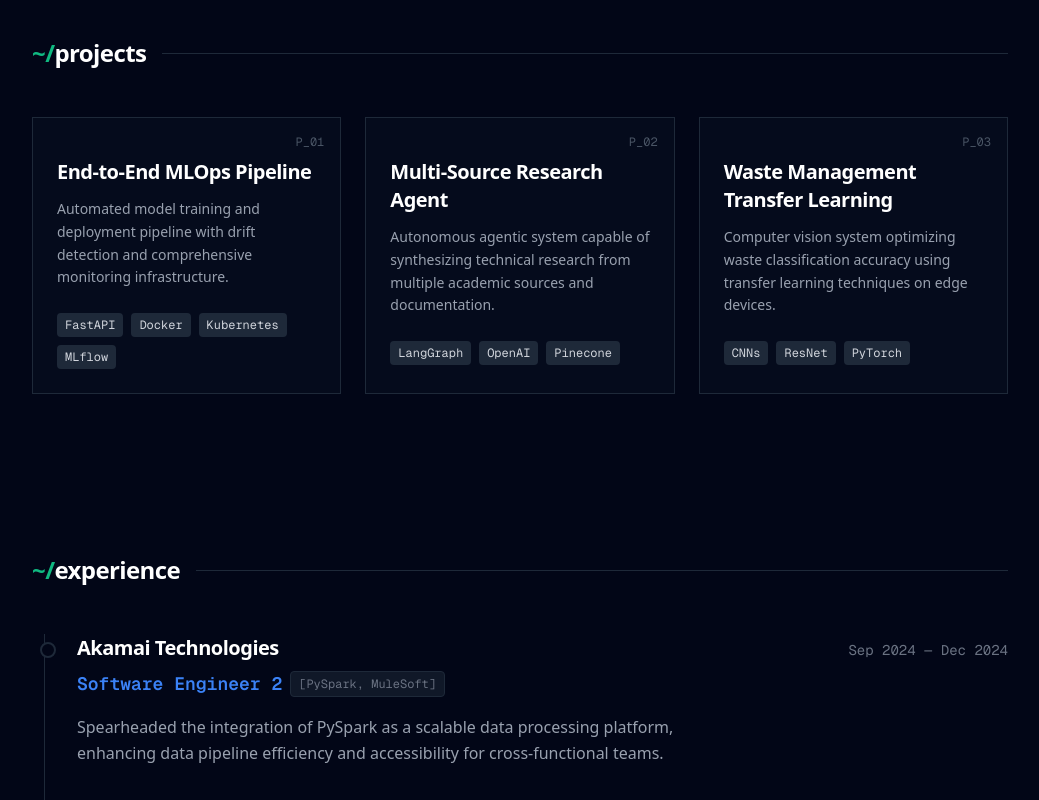
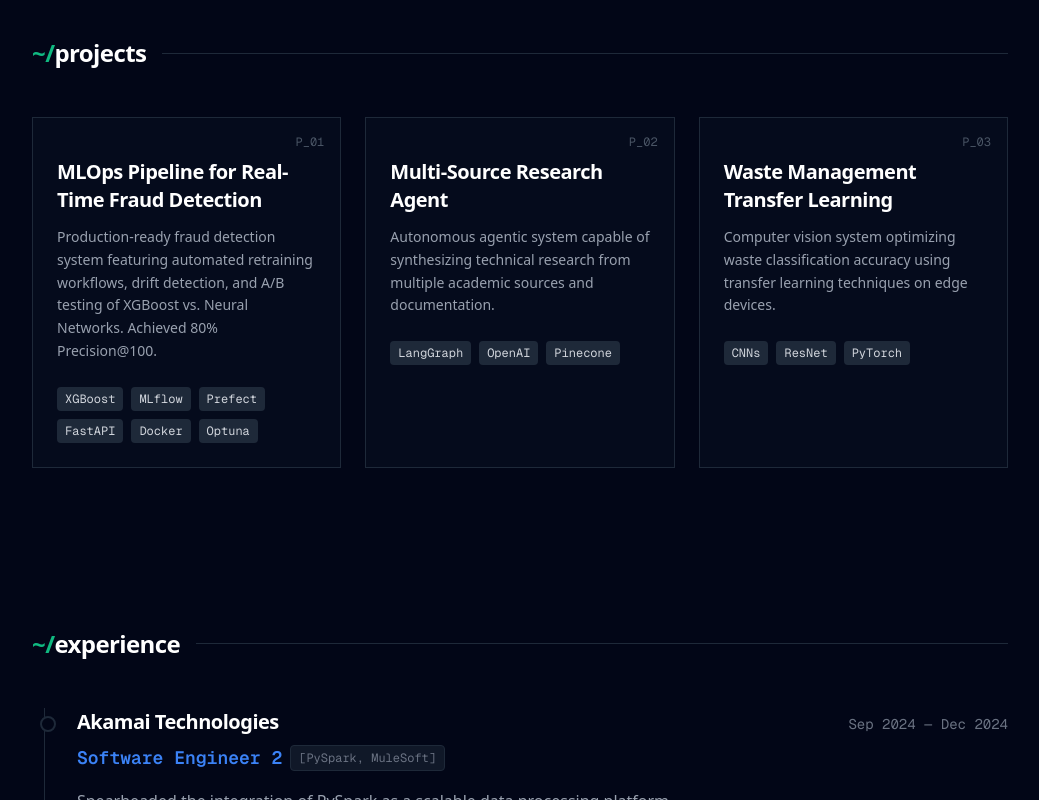
Before and after one commit to Karthikvenugopal/Karthikvenugopal.github.io, a Next.js app: page / in a window 1280 px wide. Shown: the part 683-1483 px from the top of the page, without its empty margins (120-1159 px from the left). Built offline with nearby package versions, Linux system fonts and the light colour scheme.

Commit message:
feat: Update MLOps project details from PROJECT_SUMMARY.md

```diff
--- a/src/components/ProjectsGrid.tsx
+++ b/src/components/ProjectsGrid.tsx
@@ -1,8 +1,8 @@
 const projects = [
   {
-    title: "End-to-End MLOps Pipeline",
-    tech: ["FastAPI", "Docker", "Kubernetes", "MLflow"],
-    description: "Automated model training and deployment pipeline with drift detection and comprehensive monitoring infrastructure.",
+    title: "MLOps Pipeline for Real-Time Fraud Detection",
+    tech: ["XGBoost", "MLflow", "Prefect", "FastAPI", "Docker", "Optuna"],
+    description: "Production-ready fraud detection system featuring automated retraining workflows, drift detection, and A/B testing of XGBoost vs. Neural Networks. Achieved 80% Precision@100.",
     id: "01",
   },
   {
```
Also changed, not shown: 16 other files (tests, documents, lock files or other folders).
